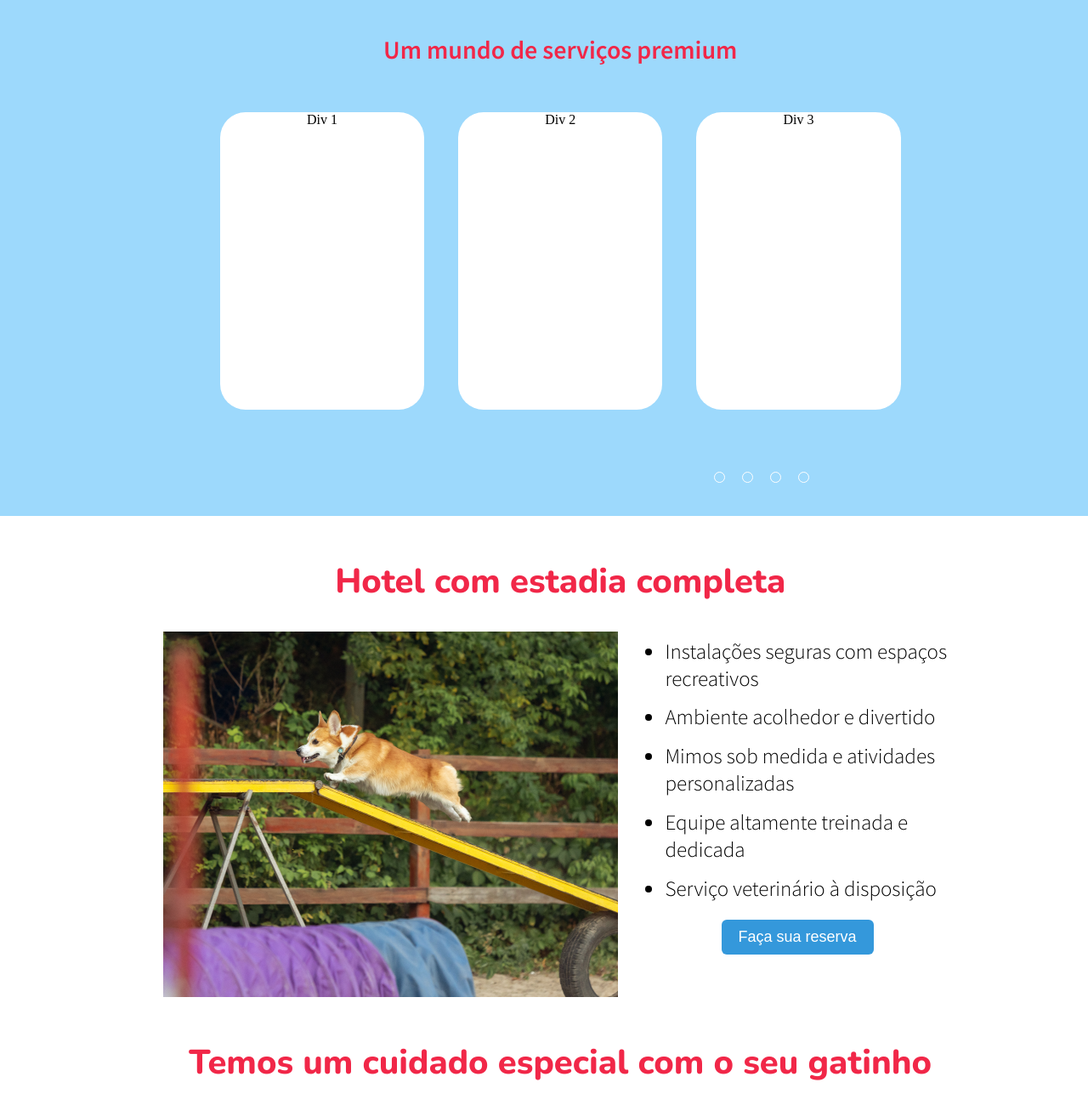
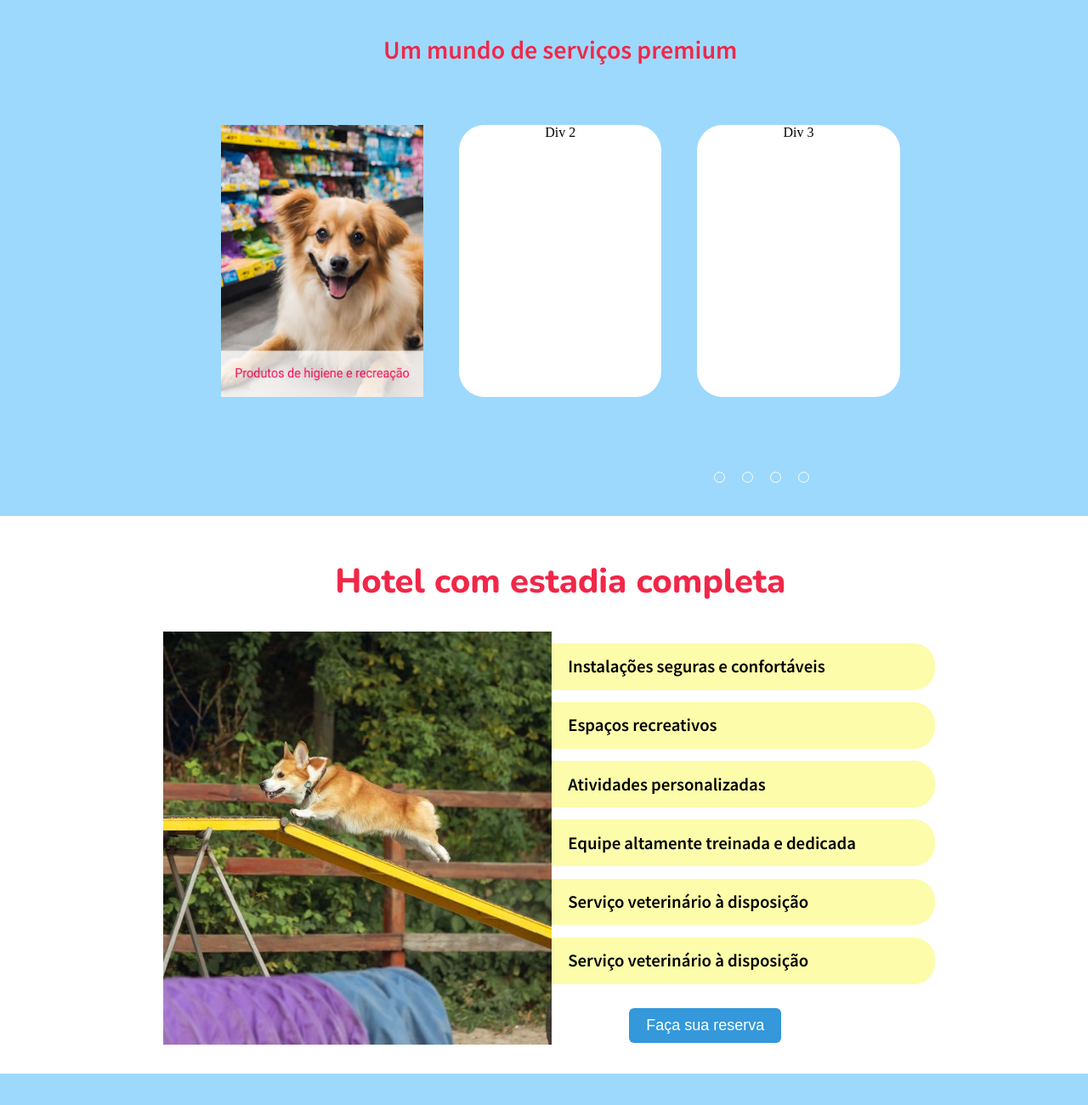
Before and after one commit to EmilyAngelG/Pet-Friendly, a plain HTML site: page index.html in a window 1280 px wide. Shown: the part 1220-2520 px from the top of the page at 85% size. Drawn offline with nearby package versions, Linux system fonts and the light colour scheme.

Commit message:
Atualização
melhorias

```diff
--- a/index.html
+++ b/index.html
@@ -96,7 +96,7 @@
 
 
                     <div class="slide s1">
-                        <div class="div_2">Div 1</div>
+                        <div class="div_2"><img class="imagem_carrocel_1" src="imagens/carrocel2.png" alt="Produtos de higiene e recreacao"></div>
                         <div class="div_2">Div 2</div>
                         <div class="div_2">Div 3</div>
                     </div>
@@ -131,15 +131,14 @@
         <section>
             <h2 class="titulo_3">Hotel com estadia completa</h2>
             <div class="div_dois_lados">
-                <img src="imagens/imagem.3.png" alt="hotel pet">
+                <img class="imagem_2" src="imagens/imagem.3.jpg" alt="hotel pet">
                 <div>
-                    <ul class="ul_1">
-                        <li class="li_1">Instalações seguras com espaços recreativos</li>
-                        <li class="li_1">Ambiente acolhedor e divertido</li>
-                        <li class="li_1">Mimos sob medida e atividades personalizadas</li>
-                        <li class="li_1">Equipe altamente treinada e dedicada</li>
-                        <li class="li_1">Serviço veterinário à disposição</li>
-                    </ul>
+                    <div class="div_6"><p class="paragrafo_3">Instalações seguras e confortáveis</p></div>
+                    <div class="div_6"><p class="paragrafo_3">Espaços recreativos</p></div>
+                    <div class="div_6"><p class="paragrafo_3">Atividades personalizadas</p></div>
+                    <div class="div_6"><p class="paragrafo_3">Equipe altamente treinada e dedicada</p></div>
+                    <div class="div_6"><p class="paragrafo_3">Serviço veterinário à disposição</p></div>
+                    <div class="div_6"><p class="paragrafo_3">Serviço veterinário à disposição</p></div>
                     <div class="div_botao_1">
                         <button class="botao1">Faça sua reserva</button>
                         <div class="div_absoluta_2">
@@ -150,7 +149,7 @@
                 </div>
             </div>
         </section>
-        <section>
+        <section class="segunda_secao">
             <h2 class="titulo_3">Temos um cuidado especial com o seu gatinho</h2>
             <div class="div_dois_lados">
                 <div>
--- a/style.css
+++ b/style.css
@@ -86,19 +86,52 @@
     margin-bottom: 30px;
 }
 
+.paragrafo_3{
+    font-family: 'Source Sans Pro', sans-serif;
+    font-size: 1.3em;
+    font-weight: bold;
+    text-align: start;
+    margin-bottom: 3%;
+    margin: auto;
+}
+
+.div_6{
+    background-color: rgb(252, 252, 170);
+    padding: 3%;
+    padding-left: 10%;
+    margin-top: 3%;
+    border-radius: 25px;
+    margin-left: -6%;
+    width: 30em;
+}
+
+.imagem_2{
+    position: relative;
+    height: 100%;
+}
+
+
+
 /*Formatação de divs*/
 
 .div_2{
-    height: 350px;
-    width: 300px;
+    height: 80%;
+    width: 30%;
     background-color: white;
-    margin: 20px;
+    margin: 2.5%;
     border-radius: 30px;
+}
+
+.div_2:hover{
+    cursor: pointer;
+    height: 86%;
+    width: 32.5%;
+    margin: 1.25%;
+    transition: 0.3s;
 }
 
 .div_dois_lados{
     display: flex;
-    gap: 4%;
 }
 
 .div_tres_lados{
@@ -176,6 +209,11 @@
 /*Foramatação de imagens*/
 .Imagem_pet{
     height: 500px;
+}
+
+.imagem_carrocel_1{
+    width: 100%;
+    height: 100%;
 }
 
 /*Formatação de seções*/
@@ -337,14 +375,6 @@ section{
     margin-left: -75%;
 }
 
-.div_2:hover{
-    cursor: pointer;
-    height: 370px;
-    width: 320px;
-    margin: 10px;
-    transition: 0.3s;
-}
-
 
 
 
```
Also changed, not shown: imagens/carrocel1.png (added), imagens/carrocel2.png (added), imagens/imagem.3.jpg (added).
